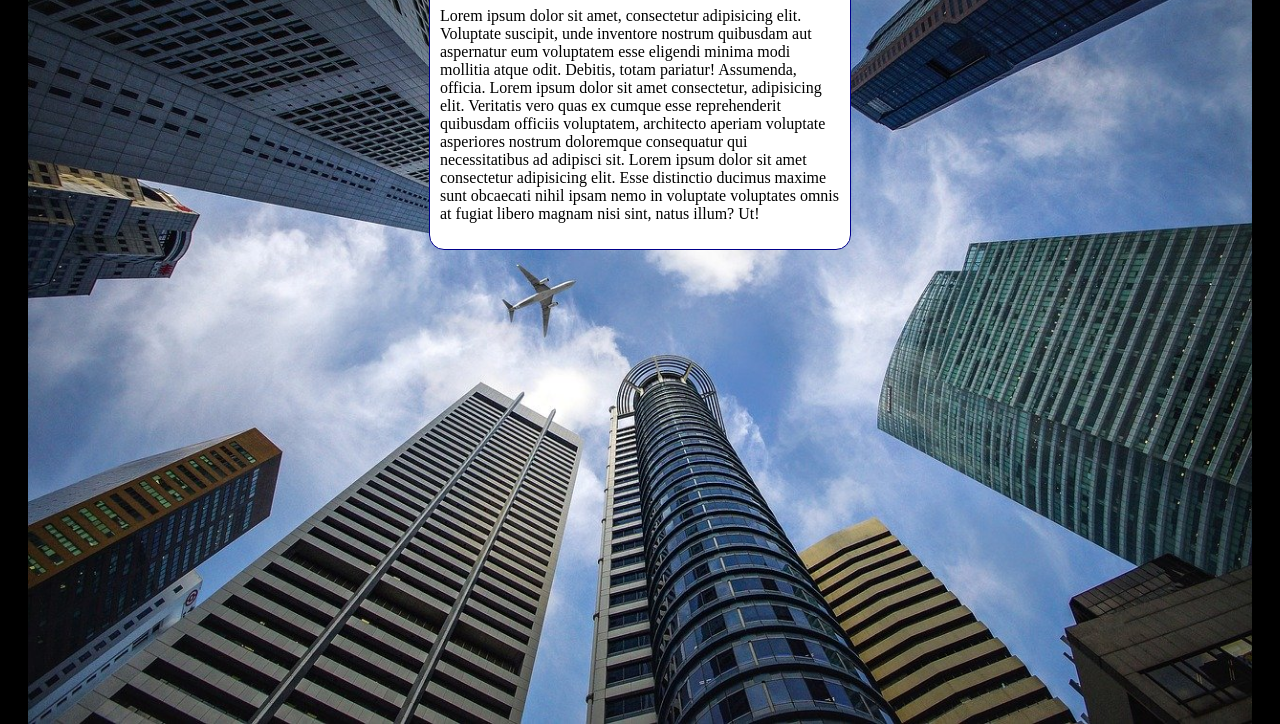
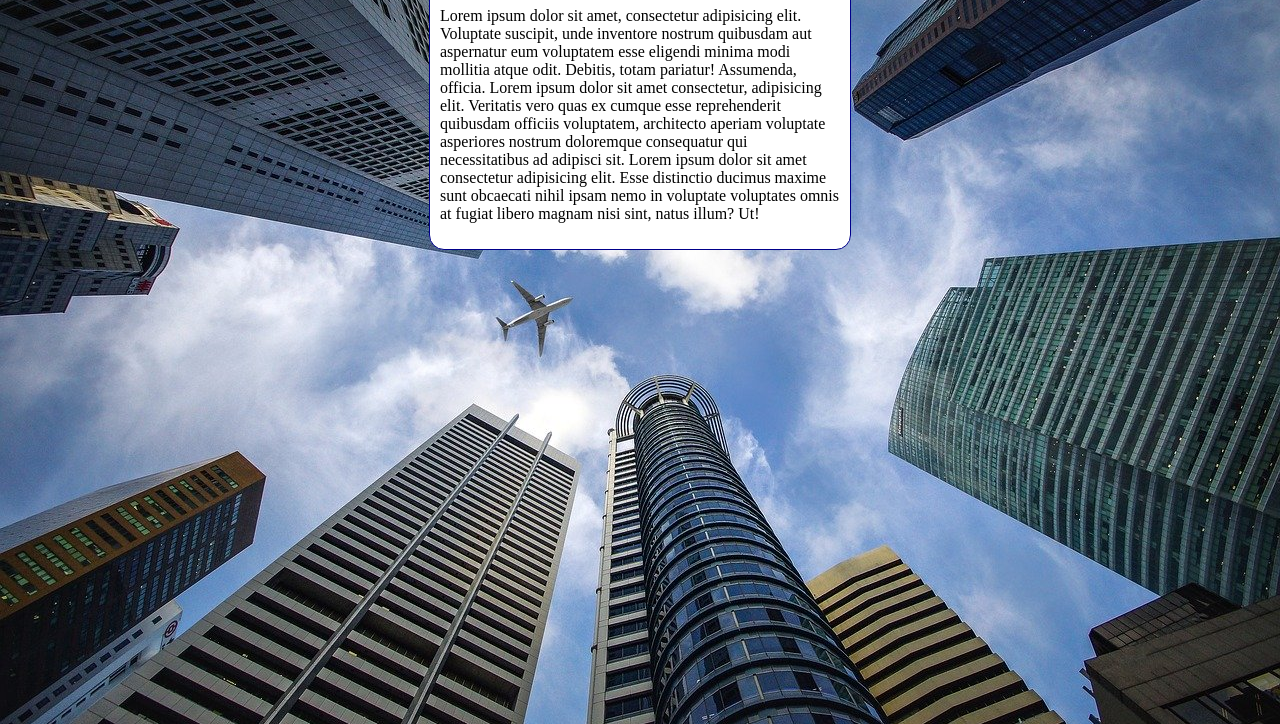
Before and after one commit to EdwardTeach15/HTML-CSS, a plain HTML site: page exercicios/ex018/fundo006.html in a window 1280 px wide. Shown: the part 92-816 px from the top of the page. Drawn offline with Linux system fonts and the light colour scheme.

Commit message:
Update fundo006.html

```diff
--- a/exercicios/ex018/fundo006.html
+++ b/exercicios/ex018/fundo006.html
@@ -7,16 +7,19 @@
     <style>
         body{
             height: 100vh;
-            background-color: black;
+           /* background-color: black;
             background-image: url('imagens/wallpaper002.jpg');
-            background-position: center top;
+            background-position: center center;
             background-repeat: no-repeat;
-            background-size: contain;
+            background-size: cover;
+            background-attachment: fixed;*/
+
+            background: black url('imagens/wallpaper002.jpg') center center/cover no-repeat fixed;
         }
 
         main{
             background-color: white;
-            width: 400px;
+            max-width: 400px;
             padding: 10px;
             margin: auto;
             border: 1px solid darkblue;
```
